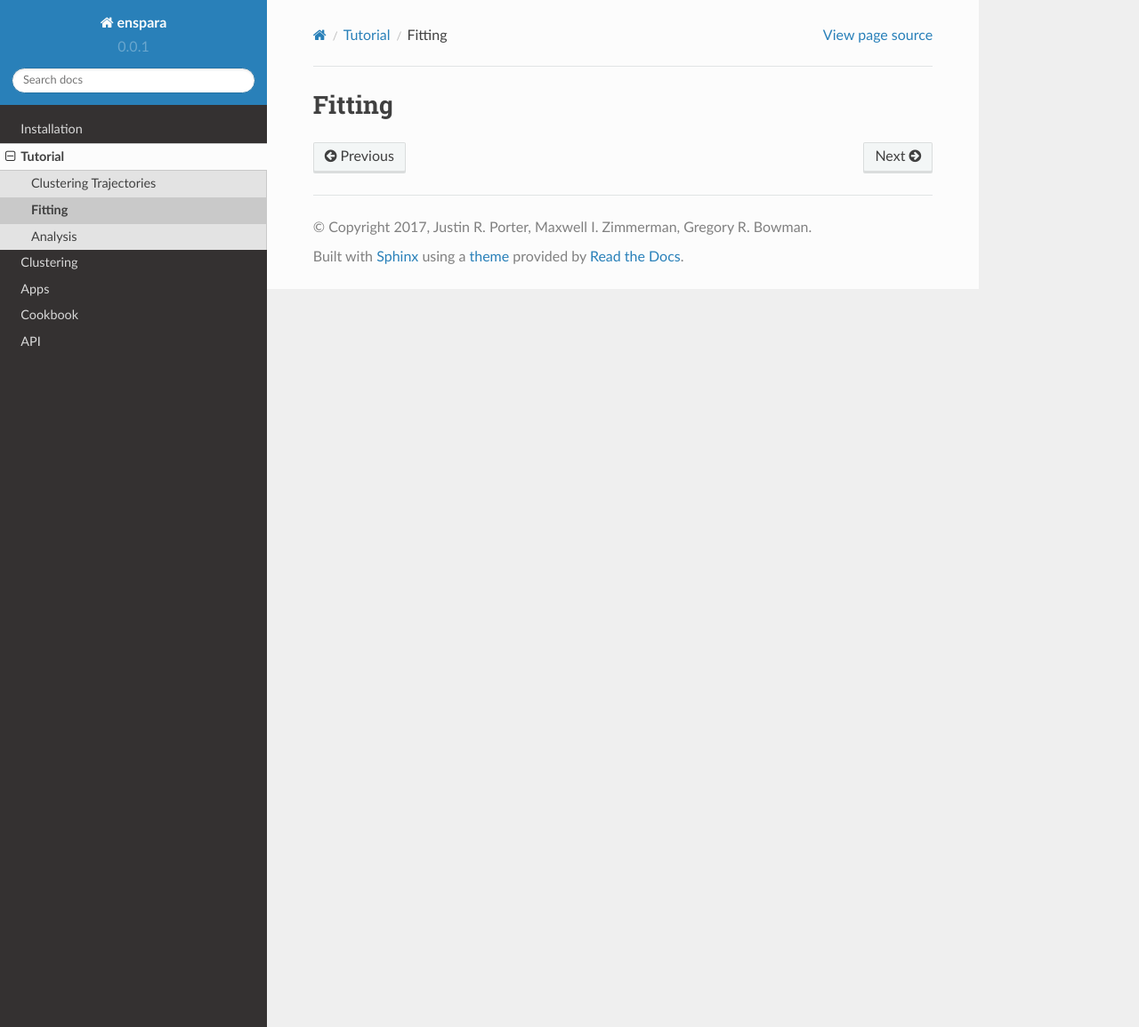
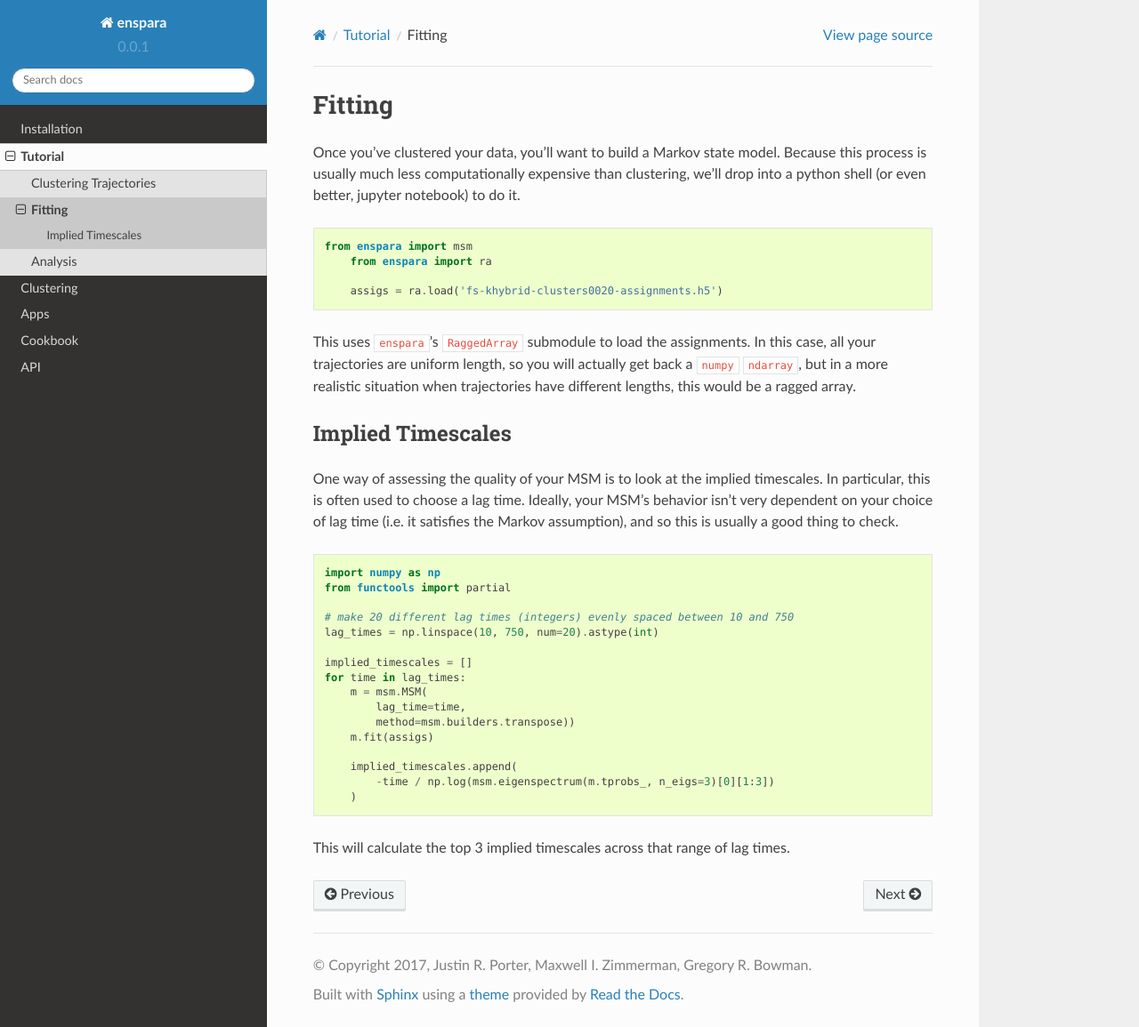
Before and after one commit to bowman-lab/enspara, a Sphinx documentation site: the page built from docs/source/tutorial/fitting.rst, in a window 1280 px wide and 1155 px high. Shown: the whole window at 89% size. Built offline with Sphinx 7.4.7 and the Read the Docs theme 2.0.0, drawn with Linux system fonts in a browser that asks for light colours.

Commit message:
Add a bit more to the tutorial section of the docs.

```diff
--- a/docs/source/clustering.rst
+++ b/docs/source/clustering.rst
@@ -94,7 +94,8 @@ Atom Selection and Shared State Spaces
 
 It is also possible to cluster proteins with differing topologies into the same
 state space. To do this, we rely on the :code:`--atoms` flag to select matching
-atoms between the two topologies. The :code:`--atoms` flag uses the MDTraj DSL
+atoms between the two topologies. The :code:`--atoms` flag uses the
+`MDTraj DSL <http://mdtraj.org/latest/atom_selection.html>`_
 selection syntax to specify which atoms will be loaded from each trajectory.
 
 Imagine we have simulations of a wild-type and point mutant. To specify the
--- a/docs/source/tutorial/fitting.rst
+++ b/docs/source/tutorial/fitting.rst
@@ -1,2 +1,49 @@
 Fitting
 =======
+
+Once you've clustered your data, you'll want to build a Markov state model.
+Because this process is usually much less computationally expensive than
+clustering, we'll drop into a python shell (or even better, jupyter notebook)
+to do it.
+
+
+.. code-block:: python
+
+    from enspara import msm
+	from enspara import ra
+
+	assigs = ra.load('fs-khybrid-clusters0020-assignments.h5')
+
+This uses ``enspara``'s ``RaggedArray`` submodule to load the assignments. In
+this case, all your trajectories are uniform length, so you will actually get
+back a ``numpy`` ``ndarray``, but in a more realistic situation when
+trajectories have different lengths, this would be a ragged array.
+
+Implied Timescales
+------------------
+
+One way of assessing the quality of your MSM is to look at the implied
+timescales. In particular, this is often used to choose a lag time. Ideally,
+your MSM's behavior isn't very dependent on your choice of lag time (i.e. it
+satisfies the Markov assumption), and so this is usually a good thing to check.
+
+.. code-block:: python
+
+	import numpy as np
+	from functools import partial
+
+	# make 20 different lag times (integers) evenly spaced between 10 and 750
+	lag_times = np.linspace(10, 750, num=20).astype(int)
+
+	implied_timescales = []
+	for time in lag_times:
+	    m = msm.MSM(
+	        lag_time=time,
+	        method=msm.builders.transpose))
+	    m.fit(assigs)
+
+	    implied_timescales.append(
+	        -time / np.log(msm.eigenspectrum(m.tprobs_, n_eigs=3)[0][1:3])
+	    )
+
+This will calculate the top 3 implied timescales across that range of lag times.
```
Also changed, not shown: docs/source/tutorial/clustering-trajectories.rst (+25 -0 lines), docs/source/tutorial/tutorial.rst (+19 -1 lines).
